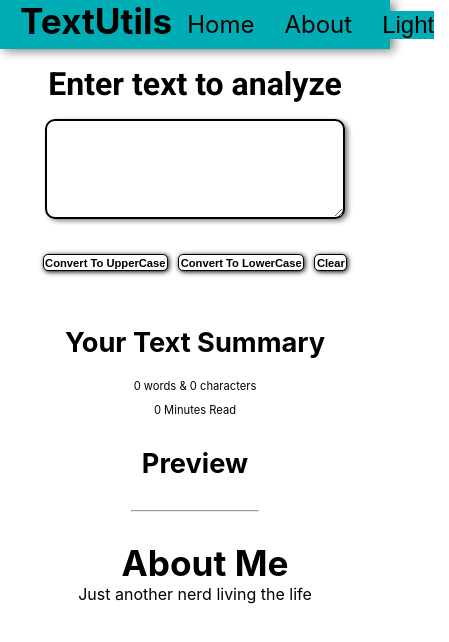
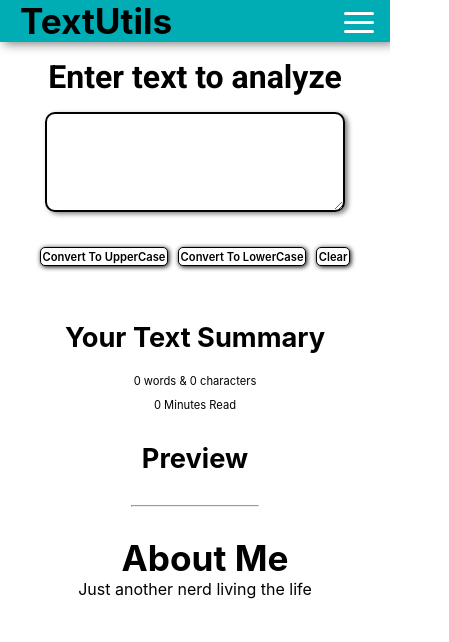
Before and after one commit to 03YugAgarwal/myapp, a React (Create React App) app: page / in a window 390 px wide. Shown: the top 642 px of the page, 449 px wide, since content can reach past the window. Built offline with nearby package versions, Linux system fonts and the light colour scheme.

Commit message:
made navbar responsive

```diff
--- a/src/components/Navbar.css
+++ b/src/components/Navbar.css
@@ -1,6 +1,16 @@
 *{
   padding: 0;
   margin: 0;
+}
+
+button, input[type="submit"], input[type="reset"] {
+	background: none;
+	color: inherit;
+	border: none;
+	padding: 0;
+	font: inherit;
+	cursor: pointer;
+	outline: inherit;
 }
 
 .nav-Dark{
@@ -94,3 +104,62 @@
   font-weight: 400;
   cursor: pointer;
 }
+
+.toggle-button{
+  position: absolute;
+  top: .75rem;
+  right: 1rem;
+  display: none;
+  flex-direction: column;
+  justify-content: space-between;
+  width: 30px;
+  height: 21px;
+}
+
+.toggle-button .bar{
+  height: 3px;
+  width: 100%;
+  background-color: white;
+  border-radius: 10px;
+}
+
+@media only screen and (max-width: 650px){
+  .toggle-button{
+    display: flex;
+  }
+  .nav-Light ul {
+    display: none;
+    flex-direction: column;
+
+  }
+  .nav-Light ul li{
+    /* display: none; */
+    flex-direction: column;
+    text-align: center;
+  }
+  .nav-Dark ul {
+    display: none;
+    flex-direction: column;
+  }
+
+  .nav-Dark ul li{
+    /* display: none; */
+      text-align: center;
+      flex-direction: column;
+    }
+
+    .nav-Dark{
+      flex-direction: column;
+    }
+    .nav-Light{
+      flex-direction: column;
+    }
+
+    .nav-Dark .active{
+      display: flex;
+    }
+    .nav-Light .active{
+      display: flex;
+    }
+
+}
--- a/src/components/Navbar.js
+++ b/src/components/Navbar.js
@@ -1,14 +1,28 @@
-import React from 'react'
+import React,{useState} from 'react'
 import "./Navbar.css"
 import PropTypes from 'prop-types'
+
 // import { Link } from 'react-router-dom'
 
 export default function Navbar(props) {
+    const [active, setactive] = useState(false)
+
+    const handleClick=(event)=>{
+        setactive(active=>!active);
+    }
+
+    let toggleClassChec = active ? 'active': null;
+
     return (
         <>
             <nav className={`nav-${props.mode}`}>
                 <h1>{props.title}</h1>
-                <ul>
+                <button onClick={handleClick} href="#" className='toggle-button'>
+                    <span className="bar"></span>
+                    <span className="bar"></span>
+                    <span className="bar"></span>
+                </button>
+                <ul className={`${toggleClassChec}`}>
                     <li><a href="#">Home</a></li>
                     <li><a href="#">About</a></li>
                     <li><button onClick={props.toggleMode}>{props.mode}</button></li>
```
